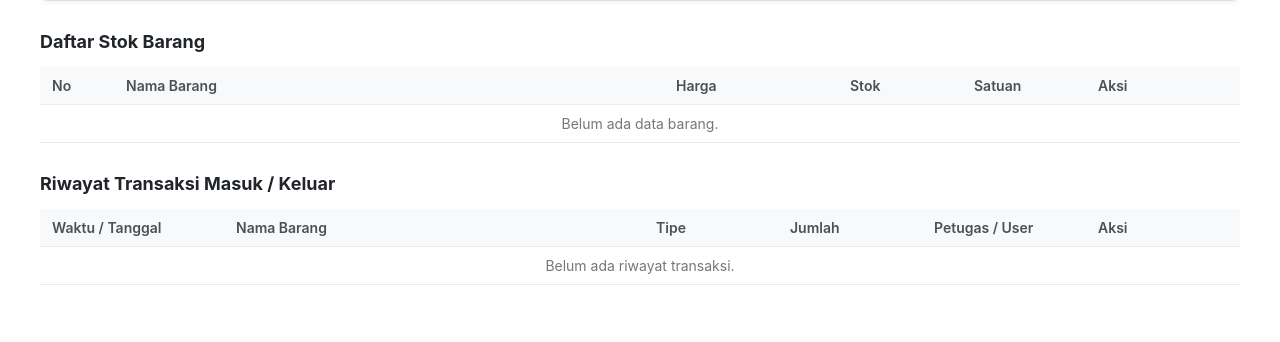
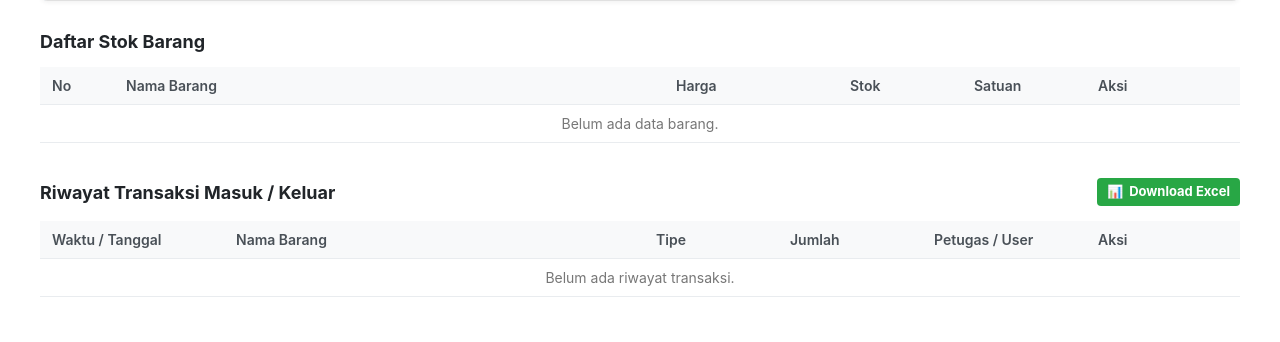
Before and after one commit to alvinsatriya5-netizen/tes-website-flask, a Flask app: page /barang in a window 1280 px wide. Shown: the part 1309-1651 px from the top of the page. Before the commit the page ends 1594 px from the top, so only its background shows below. Run offline with Flask 3, Linux system fonts and the light colour scheme; the visitor is signed in with stand-in values (Sample User, id 1); data that the repository does not hold is empty.

Commit message:
Tambah tombol Download Excel di halaman barang

```diff
--- a/templates/barang.html
+++ b/templates/barang.html
@@ -134,9 +134,15 @@
     </table>
 </div>
 
+<!-- Header & Tombol Export Excel Riwayat Transaksi -->
+<div style="display: flex; justify-content: space-between; align-items: center; margin-top: 35px; margin-bottom: 15px;">
+    <h3 style="margin: 0; font-size: 18px;">Riwayat Transaksi Masuk / Keluar</h3>
+    <a href="{{ url_for('export_transaksi') }}" class="btn" style="background-color: #28a745; color: white; padding: 8px 16px; text-decoration: none; border-radius: 5px; font-weight: bold; font-size: 13px; display: inline-flex; align-items: center; gap: 6px;">
+        <span>📊</span> Download Excel
+    </a>
+</div>
+
 <!-- Tabel Riwayat Transaksi Barang -->
-<h3 style="margin-top: 30px; margin-bottom: 10px; font-size: 18px; text-align: left;">Riwayat Transaksi Masuk / Keluar</h3>
-
 <div class="table-responsive">
     <table>
         <thead>
```
